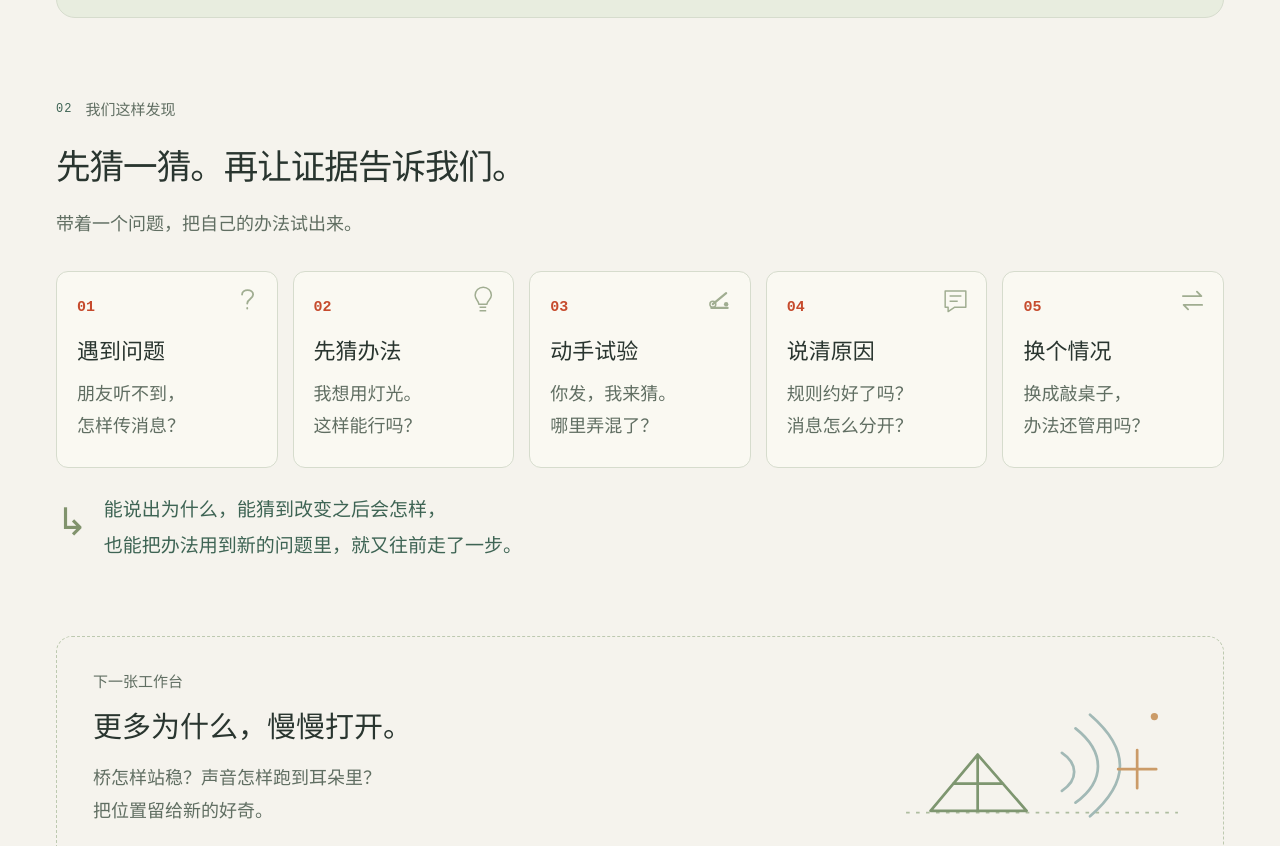
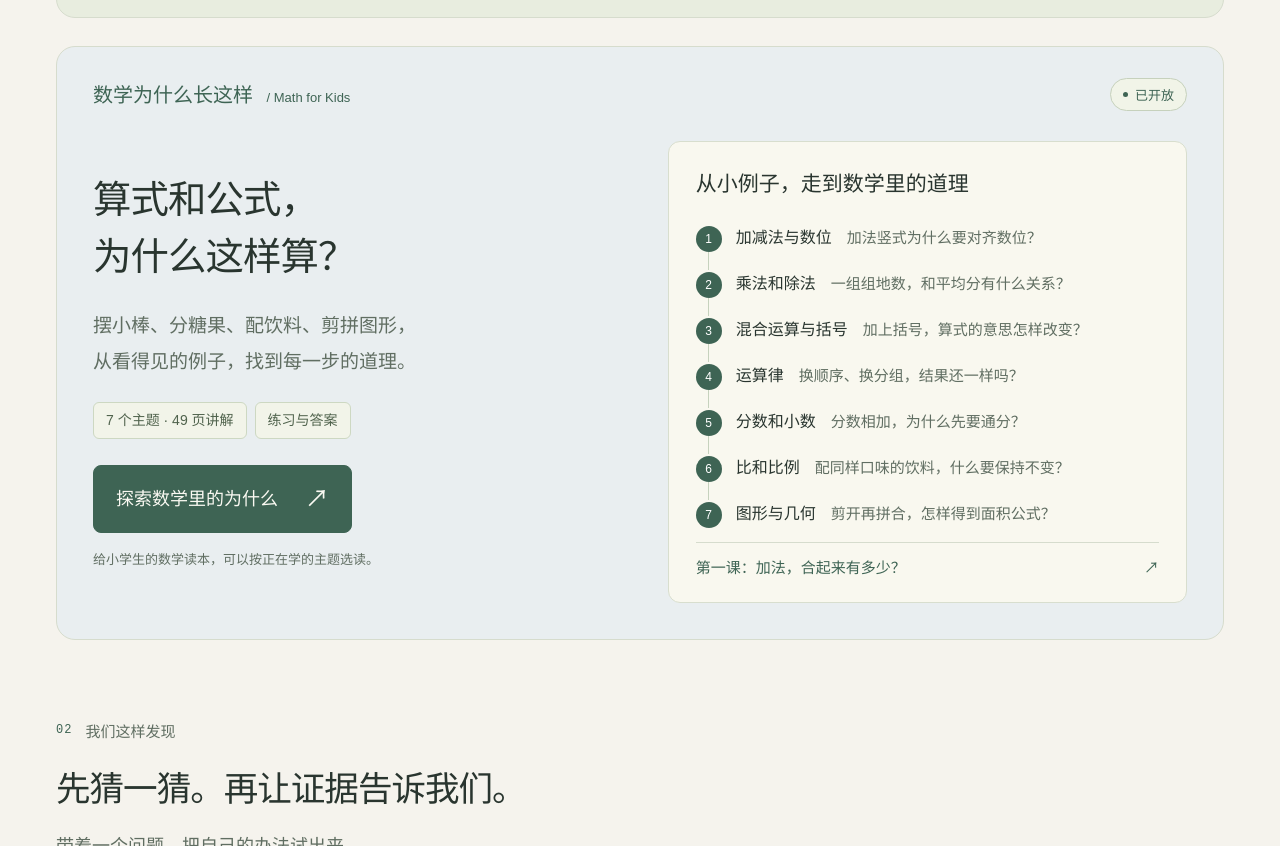
Before and after one commit to jamlabq/jamlabq.github.io, a plain HTML site: page kids/index.html in a window 1280 px wide. Shown: the part 1317-2163 px from the top of the page. Drawn offline with Linux system fonts and the light colour scheme.

Commit message:
Add Math for Kids to the children's learning collection

```diff
--- a/kids/index.html
+++ b/kids/index.html
@@ -4,7 +4,7 @@
   <meta charset="UTF-8">
   <meta name="viewport" content="width=device-width, initial-scale=1">
   <meta name="theme-color" content="#f5f3ed">
-  <meta name="description" content="jamlab 小小实验室，给孩子的知识探索。从一个小问题开始，猜一猜、动手试，理解世界为什么会这样。第一站：《编码》给孩子。">
+  <meta name="description" content="jamlab 小小实验室，给孩子的知识探索。从一个小问题开始，猜一猜、动手试，理解世界为什么会这样。探索《编码》给孩子与数学为什么长这样。">
   <title>小小实验室 — 这个世界，为什么会这样？ · jamlab</title>
   <link rel="canonical" href="https://jamlabq.github.io/kids/">
   <link rel="icon" href="../assets/favicon.png" type="image/png" sizes="32x32">
@@ -43,7 +43,7 @@
 
     <section id="explore" class="section explore" aria-labelledby="explore-title">
       <div class="section-heading"><h2 id="explore-title" class="section-label"><span>01</span> 现在可以开始</h2><p>一次选一两关，慢慢来。</p></div>
-      <article class="course-card" aria-labelledby="course-title">
+      <article id="code-course" class="course-card" aria-labelledby="course-title">
         <div class="course-top"><p>《编码》给孩子 <span lang="en">/ Code for Kids</span></p><span class="open-badge"><i aria-hidden="true"></i> 已开放</span></div>
         <div class="course-layout">
           <div class="course-copy">
@@ -63,6 +63,31 @@
               <li><span class="path-number">5</span><div><strong>画出世界</strong><span>数字怎样成为文字和图像？</span></div></li>
             </ol>
             <a class="first-stop" href="https://jamlabq.github.io/code-for-kids/ch1-flashlight.html"><span>第一站：手电筒能说话吗？</span><span aria-hidden="true">↗</span></a>
+          </div>
+        </div>
+      </article>
+      <article id="math-course" class="course-card math-course" aria-labelledby="math-title">
+        <div class="course-top"><p>数学为什么长这样 <span lang="en">/ Math for Kids</span></p><span class="open-badge"><i aria-hidden="true"></i> 已开放</span></div>
+        <div class="course-layout">
+          <div class="course-copy">
+            <h3 id="math-title">算式和公式，<br>为什么这样算？</h3>
+            <p>摆小棒、分糖果、配饮料、剪拼图形，<br class="wide-break">从看得见的例子，找到每一步的道理。</p>
+            <ul class="course-tags" aria-label="专题特点"><li>7 个主题 · 49 页讲解</li><li>练习与答案</li></ul>
+            <a class="button" href="https://jamlabq.github.io/math-for-kids/">探索数学里的为什么 <span aria-hidden="true">↗</span></a>
+            <p class="course-credit">给小学生的数学读本，可以按正在学的主题选读。</p>
+          </div>
+          <div class="course-route">
+            <h4>从小例子，走到数学里的道理</h4>
+            <ol class="question-path">
+              <li><span class="path-number">1</span><div><strong>加减法与数位</strong><span>加法竖式为什么要对齐数位？</span></div></li>
+              <li><span class="path-number">2</span><div><strong>乘法和除法</strong><span>一组组地数，和平均分有什么关系？</span></div></li>
+              <li><span class="path-number">3</span><div><strong>混合运算与括号</strong><span>加上括号，算式的意思怎样改变？</span></div></li>
+              <li><span class="path-number">4</span><div><strong>运算律</strong><span>换顺序、换分组，结果还一样吗？</span></div></li>
+              <li><span class="path-number">5</span><div><strong>分数和小数</strong><span>分数相加，为什么先要通分？</span></div></li>
+              <li><span class="path-number">6</span><div><strong>比和比例</strong><span>配同样口味的饮料，什么要保持不变？</span></div></li>
+              <li><span class="path-number">7</span><div><strong>图形与几何</strong><span>剪开再拼合，怎样得到面积公式？</span></div></li>
+            </ol>
+            <a class="first-stop" href="https://jamlabq.github.io/math-for-kids/page-01.html"><span>第一课：加法，合起来有多少？</span><span aria-hidden="true">↗</span></a>
           </div>
         </div>
       </article>
--- a/kids/styles.css
+++ b/kids/styles.css
@@ -60,6 +60,8 @@ h1 { font-size: clamp(40px, 4.1vw, 60px); line-height: 1.38; letter-spacing: -2p
 .section-heading { display: flex; align-items: center; flex-wrap: wrap; justify-content: space-between; gap: 12px; margin-bottom: 24px; }
 .section-heading > p { font-size: 16px; line-height: 1.7; color: var(--muted); }
 .course-card { padding: 30px 36px 36px; border: 1px solid var(--line); border-radius: 19px; background: var(--sage); }
+.course-card + .course-card { margin-top: 28px; }
+.math-course { background: #e9eef0; }
 .course-top { display: flex; justify-content: space-between; align-items: center; gap: 18px; margin-bottom: 28px; }
 .course-top > p { font-size: 20px; line-height: 1.8; color: var(--green); font-weight: 600; }
 .course-top > p span { font-size: 13px; font-weight: 400; margin-left: 8px; white-space: nowrap; }
```
Also changed, not shown: index.html (+2 -2 lines), 2 other files.
